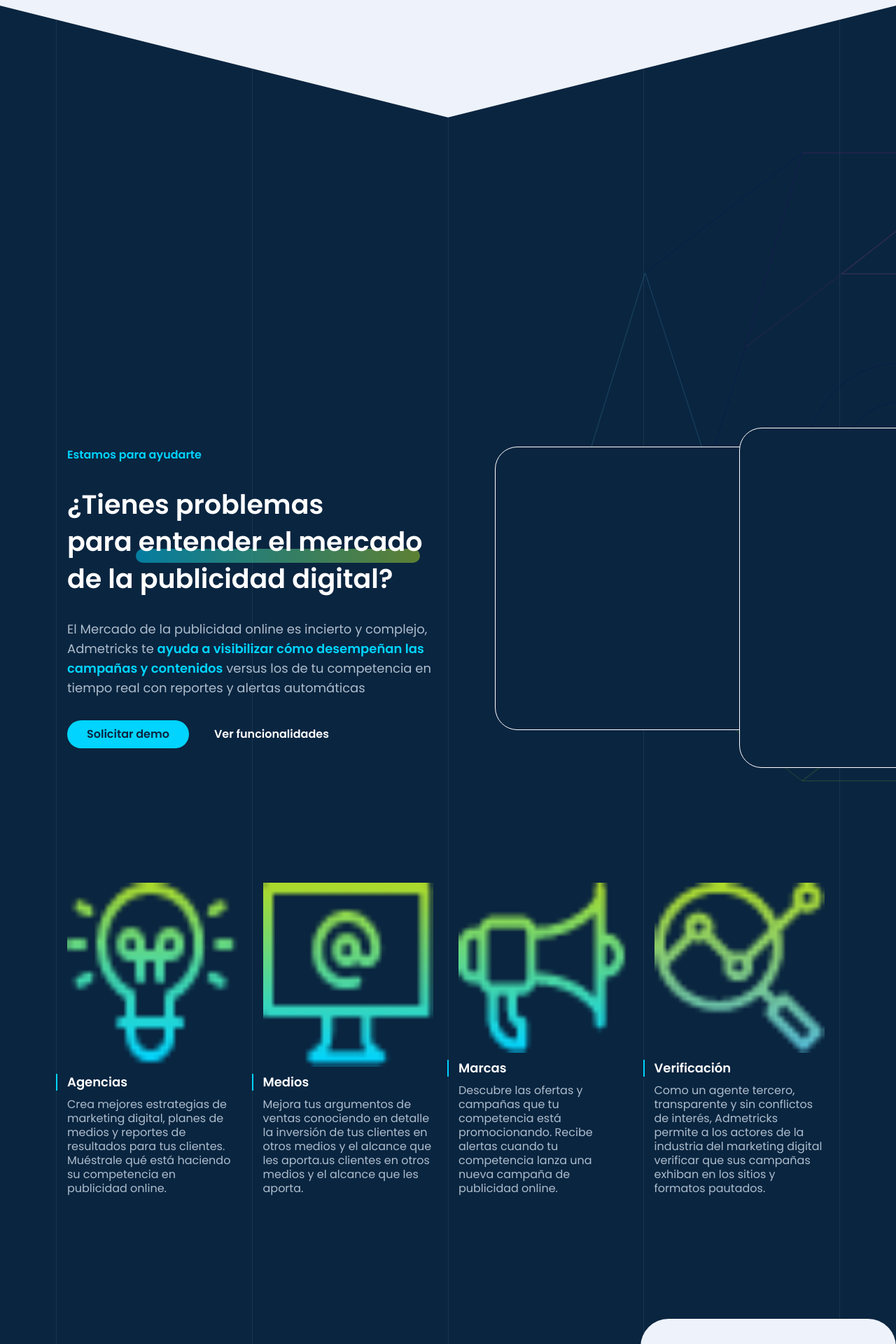
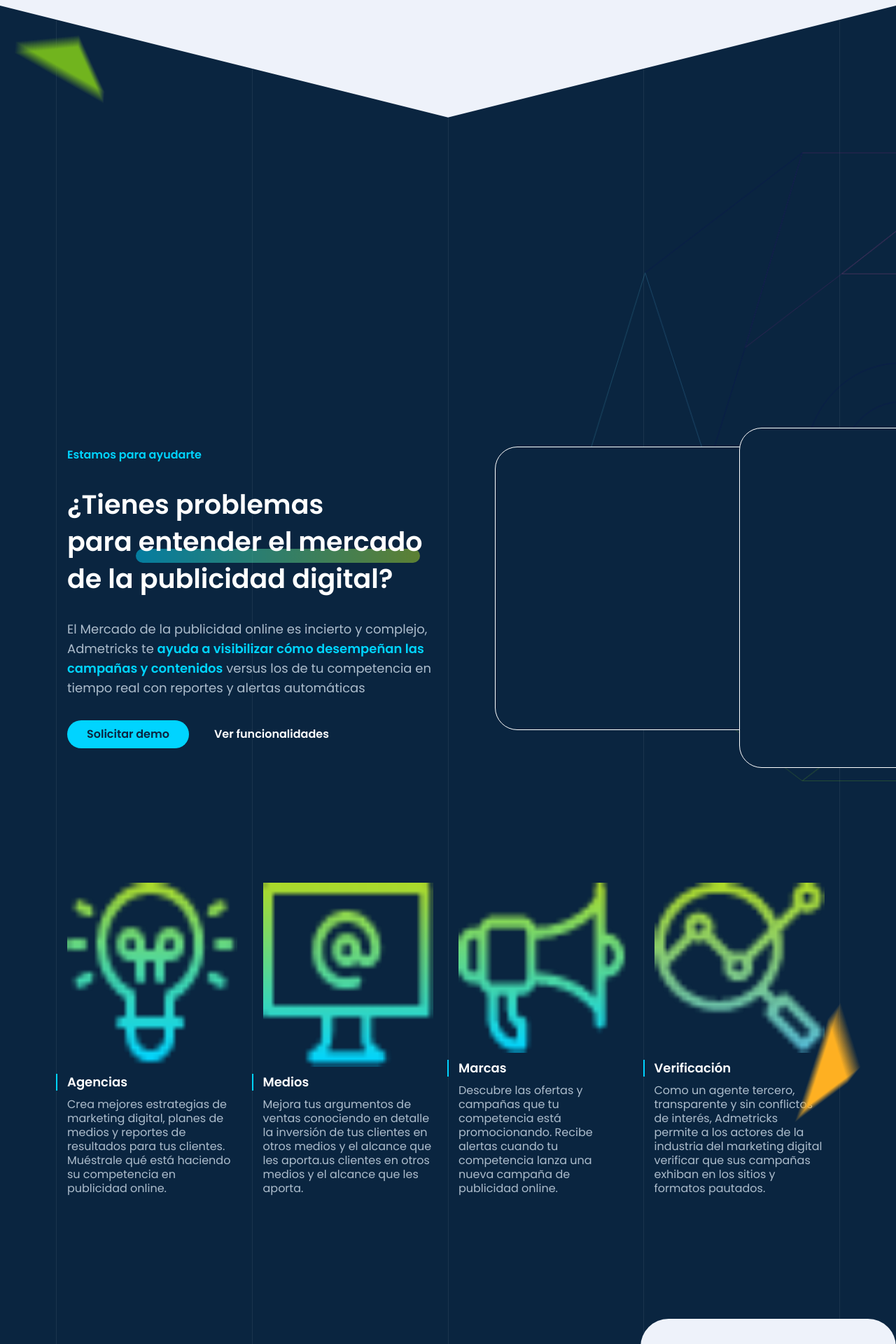
Before and after one commit to phronesys/admetricks-challenge-vue, a Vue app: page / in a window 1280 px wide. Shown: the top 1920 px of the page at 70% size. Built offline with nearby package versions, Linux system fonts and the light colour scheme.

Commit message:
feat: triangles with reponsiveness #1

```diff
--- a/src/views/landing.vue
+++ b/src/views/landing.vue
@@ -10,6 +10,9 @@
     <am-header></am-header>
     <am-features></am-features>
     <am-card-grid></am-card-grid>
+    <img src="../assets/triangle-green.png" class="green" />
+    <img src="../assets/triangle-yellow.png" class="yellow" />
+    <img src="../assets/triangle-orange.png" class="orange" />
   </main>
 </template>
 
@@ -33,8 +36,25 @@ main#landing {
       @apply min-h-full min-w-[1px] bg-admetricks-gray/10;
     }
   }
+  & > img {
+    @apply absolute z-50 hidden;
+    @apply sm:block;
+    &.green {
+      @apply w-44 h-44 top-0;
+      @apply 2xl:top-32 2xl:-left-10 2xl:w-[160px] 2xl:h-[250px];
+    }
+    &.yellow {
+      @apply w-44 h-44 bottom-1/2 right-0;
+      @apply 2xl:bottom-[1250px] 2xl:left-64 2xl:w-[200px] 2xl:h-[200px];
+    }
+    &.orange {
+      @apply w-44 h-44 bottom-0;
+      @apply 2xl:bottom-0 2xl:-left-20 2xl:w-[250px] 2xl:h-[360px];
+    }
+  }
 }
 
+/* clip path mobile fixes */
 @media (min-width: 640px) {
   main#landing {
     clip-path: polygon(50% 2%, 100% 0, 100% 100%, 0 100%, 0 0);
```
